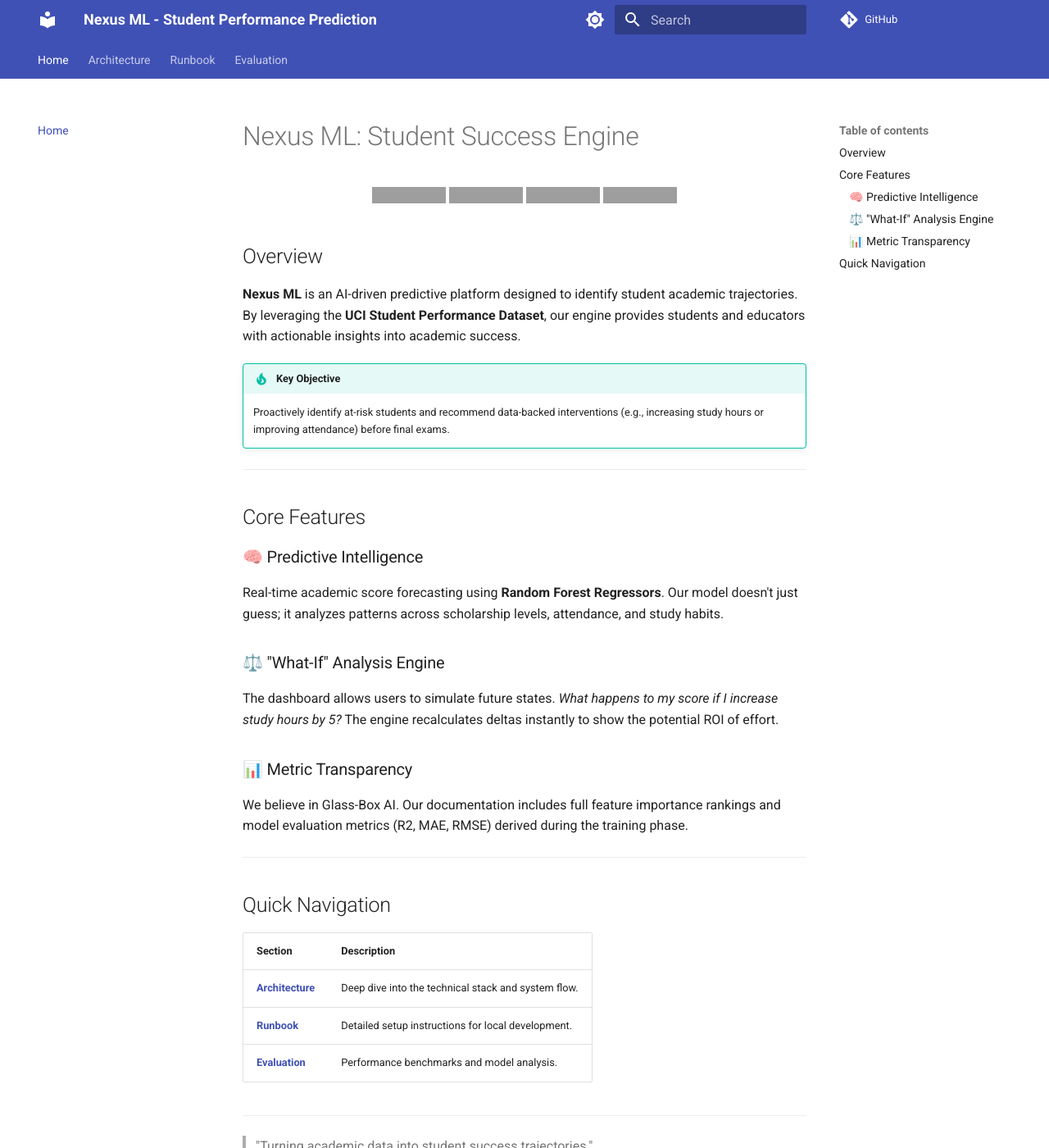
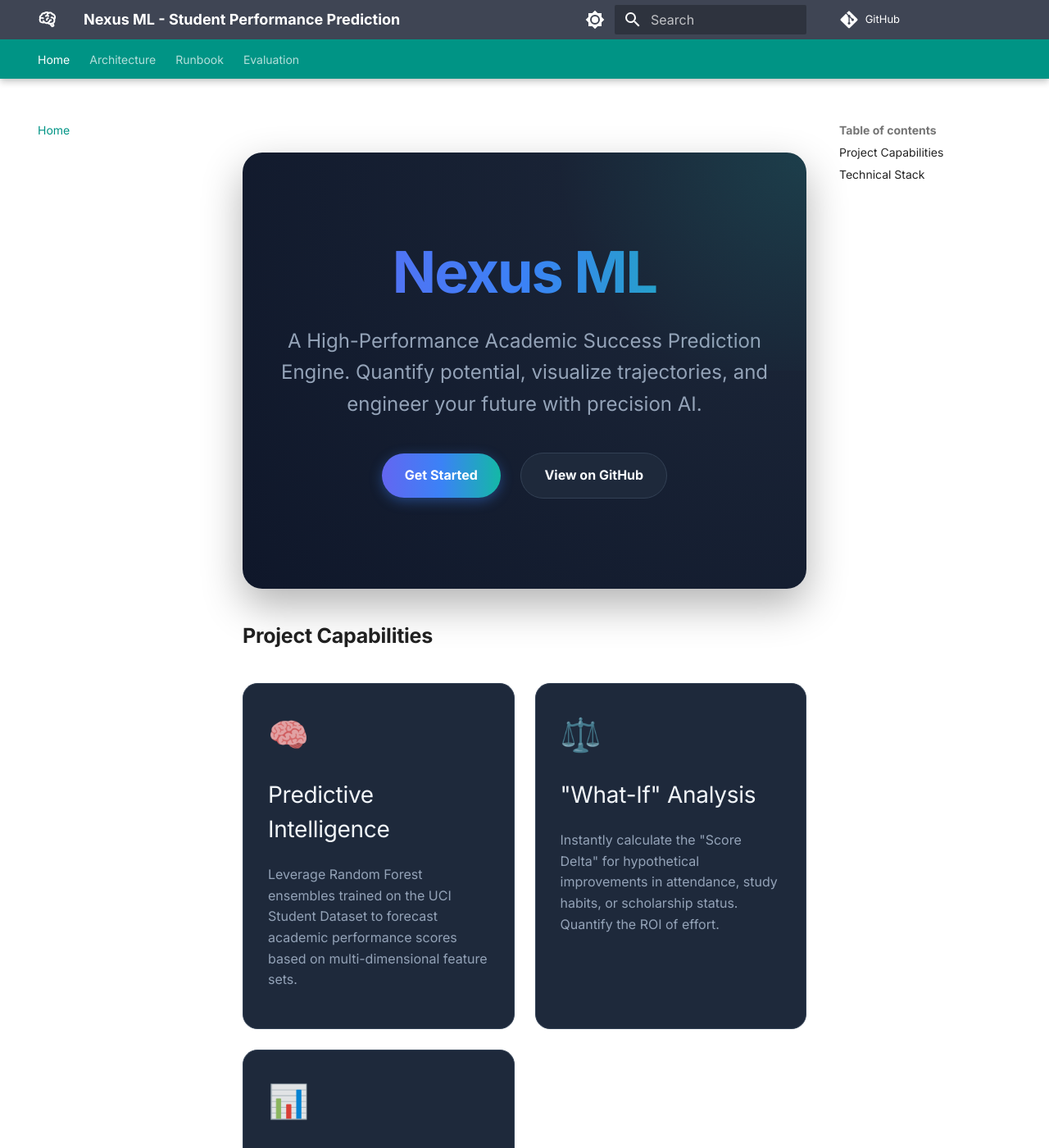
Before and after one commit to monkey9-Cyber-cat-Spidy/Student-Performance-Prediction, an MkDocs documentation site: the page built from docs/index.md, in a window 1280 px wide and 1400 px high. Shown: the whole window at 82% size. Built offline with MkDocs 1.6.1 and Material for MkDocs 9.7.7, drawn with Linux system fonts in a browser that asks for light colours; comment, search, counter and statistics services are not loaded; some of the changed text lies outside the part shown; grey boxes are pictures that could not be loaded.

Commit message:
style: premium UI overhaul and automated deployment setup

````diff
--- a/docs/architecture.md
+++ b/docs/architecture.md
@@ -1,62 +1,43 @@
 # System Architecture
 
-Nexus ML is built as a de-coupled full-stack application with a specialized machine learning pipeline. This architecture ensures high availability, scalability, and modular maintenance.
+Nexus ML operates as a decoupled academic intelligence portal. The architecture is designed to handle high-dimensional feature vectors with minimal inference overhead.
 
-## Technical Stack
+## Ecosystem Overview
 
-| Layer | Technology | Role |
+| Layer | Component | Description |
 | :--- | :--- | :--- |
-| **Frontend** | React + Vite | Interactive UI, "What-If" Analysis, Real-time Visualizations. |
-| **Backend** | FastAPI (Python) | High-performance REST API, Logic handling, Pydantic validation. |
-| **ML Engine** | Scikit-Learn | Training, Feature Engineering, Inference (Random Forest). |
-| **Infrastructure** | MkDocs Material | Static site generation for technical documentation. |
+| **User Interface** | [React](https://reactjs.org/) | Multi-state dashboard with parallel "What-If" evaluation logic. |
+| **Logic Engine** | [FastAPI](https://fastapi.tiangolo.com/) | RESTful orchestration layer for real-time model interaction. |
+| **Intelligence** | [Scikit-Learn](https://scikit-learn.org/) | Serialization and execution of the Random Forest Regressor. |
 
 ---
 
-## High-Level System Flow
+## Execution Pipeline
 
-The following diagram illustrates how user input travels from the React Dashboard to the ML Model and back as an actionable insight.
+The flowchart below demonstrates the trajectory calculation path from input to insight.
 
 ```mermaid
-graph TD
-    User([Student/User]) -->|Inputs Features| Frontend[React Dashboard]
+graph LR
+    User([User Input]) -- Feature Set --> Frontend[React UI]
+    Frontend -- Parallel Requests --> API[FastAPI Server]
 
-    subgraph "Frontend Engine"
-        Frontend -->|Parallel Simulations| WhatIf[What-If Logic]
-        WhatIf -->|JSON Payload| API[FastAPI Predict Endpoint]
+    subgraph "Core Model Engine"
+        API -- JSON --> Pre[One-Hot Transformer]
+        Pre -- Binary Vector --> RF[Random Forest Model]
+        RF -- Raw Score --> Post[Output Mapper]
+        Post -- Score Delta --> API
     end
 
-    subgraph "Inference Layer"
-        API -->|Preprocessing| Enc[One-Hot Encoder]
-        Enc -->|Input Vector| Model[Random Forest Regressor]
-        Model -->|Raw Prediction| API
-    end
-
-    API -->|Score & Metrics| Frontend
-    Frontend -->|Visual Insight| User
+    API -- Visualization Data --> Frontend
+    Frontend -- Success Trajectory --> User
 ```
 
 ---
 
-## Architectural Deep Dive
+## Engineering Deep Dive
 
-### 1. The Preprocessing Pipeline
-Unlike simple models, our pipeline performs **dynamic one-hot encoding** at runtime.
-- **Challenge**: Categorical variations (e.g., `Scholarship_100%`) must match the exact binary format used in training.
-- **Solution**: The `api/main.py` script loads `expected_features.json` and maps incoming JSON strings into a high-dimensional vector space using zero-matrix initialization and prefix matching.
+### High-Fidelity Data Transformation
+To ensure model consistency, the system uses a shared `expected_features.json` schema. At runtime, categorical inputs are dynamically expanded into a sparse matrix, ensuring that a "Private" high school input correctly activates the specific weights trained for that variable.
 
-### 2. Multi-Model Winner Selection
-During training, the system evaluates:
-1. **Linear Regression** (Baseline)
-2. **Random Forest Regressor** (Ensemble)
-3. **XGBoost** (Gradient Boosting)
-
-The `train.py` script automatically exports the model with the highest R2 score to `model.pkl`.
-
-### 3. Frontend Parallel Inference
-The React application triggers multiple requests using `Promise.all` to fetch predictions for:
-- Current state (Actual inputs)
-- Improved attendance scenario
-- Increased study hours scenario
-
-This allows the UI to display a "Trajectory Gap" – helping students visualize the impact of behavioral changes.
+### Paradoxical Prediction Logic
+The "What-If" engine performs what we call *Counterfactual Inference*. It keeps the student's base profile frozen while selectively mutating behavioral variables (e.g., Attendance) to observe the score's sensitivity to those specific changes.
--- a/docs/index.md
+++ b/docs/index.md
@@ -1,42 +1,47 @@
-# Nexus ML: Student Success Engine
+<div class="aih-hero">
+    <h1>Nexus ML</h1>
+    <p>A High-Performance Academic Success Prediction Engine. Quantify potential, visualize trajectories, and engineer your future with precision AI.</p>
+    <div class="aih-buttons">
+        <a href="runbook/" class="aih-btn aih-btn-primary">Get Started</a>
+        <a href="https://github.com/monkey9-Cyber-cat-Spidy/Student-Performance-Prediction" class="aih-btn aih-btn-secondary">View on GitHub</a>
+    </div>
+</div>
 
-<p align="center">
-  <img src="https://img.shields.io/badge/FastAPI-005571?style=for-the-badge&logo=fastapi" alt="FastAPI" />
-  <img src="https://img.shields.io/badge/React-20232A?style=for-the-badge&logo=react&logoColor=61DAFB" alt="React" />
-  <img src="https://img.shields.io/badge/Scikit--Learn-F7931E?style=for-the-badge&logo=scikit-learn&logoColor=white" alt="Scikit-Learn" />
-  <img src="https://img.shields.io/badge/Vite-646CFF?style=for-the-badge&logo=vite&logoColor=white" alt="Vite" />
-</p>
+## Project Capabilities
 
-## Overview
+<div class="aih-grid">
 
-**Nexus ML** is an AI-driven predictive platform designed to identify student academic trajectories. By leveraging the **UCI Student Performance Dataset**, our engine provides students and educators with actionable insights into academic success.
+<div class="aih-card">
+    <span class="aih-card-icon">🧠</span>
+    <h3>Predictive Intelligence</h3>
+    <p>Leverage Random Forest ensembles trained on the UCI Student Dataset to forecast academic performance scores based on multi-dimensional feature sets.</p>
+</div>
 
-!!! tip "Key Objective"
-    Proactively identify at-risk students and recommend data-backed interventions (e.g., increasing study hours or improving attendance) before final exams.
+<div class="aih-card">
+    <span class="aih-card-icon">⚖️</span>
+    <h3>"What-If" Analysis</h3>
+    <p>Instantly calculate the "Score Delta" for hypothetical improvements in attendance, study habits, or scholarship status. Quantify the ROI of effort.</p>
+</div>
+
+<div class="aih-card">
+    <span class="aih-card-icon">📊</span>
+    <h3>Glass-Box Metrics</h3>
+    <p>Full transparency into model decision-making. View feature importance rankings and residual benchmarks (R2, MAE, RMSE) in real-time.</p>
+</div>
+
+</div>
 
 ---
 
-## Core Features
+## Technical Stack
 
-### 🧠 Predictive Intelligence
-Real-time academic score forecasting using **Random Forest Regressors**. Our model doesn't just guess; it analyzes patterns across scholarship levels, attendance, and study habits.
+The ecosystem is built for speed and mathematical accuracy:
 
-### ⚖️ "What-If" Analysis Engine
-The dashboard allows users to simulate future states. *What happens to my score if I increase study hours by 5?* The engine recalculates deltas instantly to show the potential ROI of effort.
-
-### 📊 Metric Transparency
-We believe in Glass-Box AI. Our documentation includes full feature importance rankings and model evaluation metrics (R2, MAE, RMSE) derived during the training phase.
+- **Frontend**: High-fidelity dashboard built with **React** and **Vite**.
+- **Inference Layer**: Modern **FastAPI** backend for sub-100ms prediction latency.
+- **ML Pipeline**: **Scikit-Learn** powered training and feature engineering.
 
 ---
 
-## Quick Navigation
-
-| Section | Description |
-| :--- | :--- |
-| **[Architecture](./architecture.md)** | Deep dive into the technical stack and system flow. |
-| **[Runbook](./runbook.md)** | Detailed setup instructions for local development. |
-| **[Evaluation](./evaluation.md)** | Performance benchmarks and model analysis. |
-
----
-
-> "Turning academic data into student success trajectories."
+> [!TIP]
+> **Proactive Intervention**: Use the trajectory engine to identify academic risks at the start of the semester, allowing for early academic intervention.
--- /dev/null
+++ b/docs/stylesheets/extra.css
@@ -0,0 +1,130 @@
+:root {
+    --aih-primary-gradient: linear-gradient(90deg, #6366f1, #3b82f6, #14b8a6);
+    --aih-glass-bg: rgba(255, 255, 255, 0.05);
+    --aih-glass-border: rgba(255, 255, 255, 0.1);
+}
+
+/* Hero Section */
+.aih-hero {
+    padding: 100px 40px;
+    margin: 40px 0;
+    border-radius: 24px;
+    background: radial-gradient(circle at top right, #1e293b, #0f172a);
+    text-align: center;
+    position: relative;
+    overflow: hidden;
+    box-shadow: 0 20px 50px rgba(0,0,0,0.3);
+}
+
+.aih-hero::before {
+    content: '';
+    position: absolute;
+    top: -50%;
+    right: -50%;
+    width: 100%;
+    height: 100%;
+    background: radial-gradient(circle, rgba(20, 184, 166, 0.15) 0%, transparent 70%);
+    z-index: 1;
+}
+
+.aih-hero h1 {
+    font-size: 3.5rem !important;
+    font-weight: 800 !important;
+    margin-bottom: 20px !important;
+    background: var(--aih-primary-gradient);
+    -webkit-background-clip: text;
+    -webkit-text-fill-color: transparent;
+    letter-spacing: -2px;
+}
+
+.aih-hero p {
+    font-size: 1.2rem;
+    color: #94a3b8;
+    max-width: 700px;
+    margin: 0 auto 30px;
+}
+
+/* Gradient Buttons */
+.aih-btn {
+    display: inline-flex;
+    align-items: center;
+    padding: 14px 28px;
+    border-radius: 50px;
+    font-weight: 600;
+    transition: all 0.3s cubic-bezier(0.4, 0, 0.2, 1);
+    text-decoration: none !important;
+    margin: 10px;
+}
+
+.aih-btn-primary {
+    background: var(--aih-primary-gradient);
+    color: white !important;
+    box-shadow: 0 4px 15px rgba(59, 130, 246, 0.4);
+}
+
+.aih-btn-primary:hover {
+    transform: translateY(-3px);
+    box-shadow: 0 8px 25px rgba(59, 130, 246, 0.6);
+}
+
+.aih-btn-secondary {
+    background: #1e293b;
+    border: 1px solid #334155;
+    color: #f8fafc !important;
+}
+
+.aih-btn-secondary:hover {
+    background: #334155;
+    transform: translateY(-3px);
+}
+
+/* Grid & Cards */
+.aih-grid {
+    display: grid;
+    grid-template-columns: repeat(auto-fit, minmax(300px, 1fr));
+    gap: 25px;
+    margin-top: 40px;
+}
+
+.aih-card {
+    background: #1e293b;
+    border: 1px solid #334155;
+    padding: 30px;
+    border-radius: 18px;
+    transition: all 0.4s ease;
+    position: relative;
+    overflow: hidden;
+}
+
+.aih-card:hover {
+    transform: translateY(-10px);
+    border-color: #14b8a6;
+    box-shadow: 0 15px 40px rgba(0,0,0,0.4);
+}
+
+.aih-card h3 {
+    margin-top: 0 !important;
+    color: #f1f5f9;
+    font-size: 1.4rem;
+}
+
+.aih-card p {
+    color: #94a3b8;
+    line-height: 1.6;
+}
+
+.aih-card-icon {
+    font-size: 2rem;
+    margin-bottom: 20px;
+    display: block;
+}
+
+/* Material overrides */
+.md-typeset h1, .md-typeset h2 {
+    font-weight: 700;
+}
+
+.md-header {
+    background-color: rgba(15, 23, 42, 0.8) !important;
+    backdrop-filter: blur(10px);
+}
--- a/mkdocs.yml
+++ b/mkdocs.yml
@@ -8,26 +8,37 @@ theme:
   palette:
     - media: "(prefers-color-scheme: light)"
       scheme: default
-      primary: indigo
+      primary: teal
       accent: indigo
       toggle:
         icon: material/brightness-7
         name: Switch to dark mode
     - media: "(prefers-color-scheme: dark)"
       scheme: slate
-      primary: indigo
+      primary: teal
       accent: indigo
       toggle:
         icon: material/brightness-4
         name: Switch to light mode
   features:
     - navigation.tabs
+    - navigation.tabs.sticky
     - navigation.sections
+    - navigation.expand
     - navigation.top
     - search.suggest
     - search.highlight
     - content.code.copy
     - content.code.annotate
+  font:
+    text: Inter
+    code: Fira Code
+  icon:
+    logo: material/brain
+    favicon: material/brain
+
+extra_css:
+  - stylesheets/extra.css
 
 nav:
   - Home: index.md
@@ -37,6 +48,7 @@ nav:
 
 markdown_extensions:
   - admonition
+  - attr_list
   - pymdownx.details
   - pymdownx.superfences:
       custom_fences:
@@ -46,4 +58,6 @@ markdown_extensions:
       anchor_linenums: true
   - pymdownx.inlinehilite
   - pymdownx.snippets
+  - pymdownx.tabbed:
+      alternate_style: true
   - tables
````
Also changed, not shown: 1 other file.
